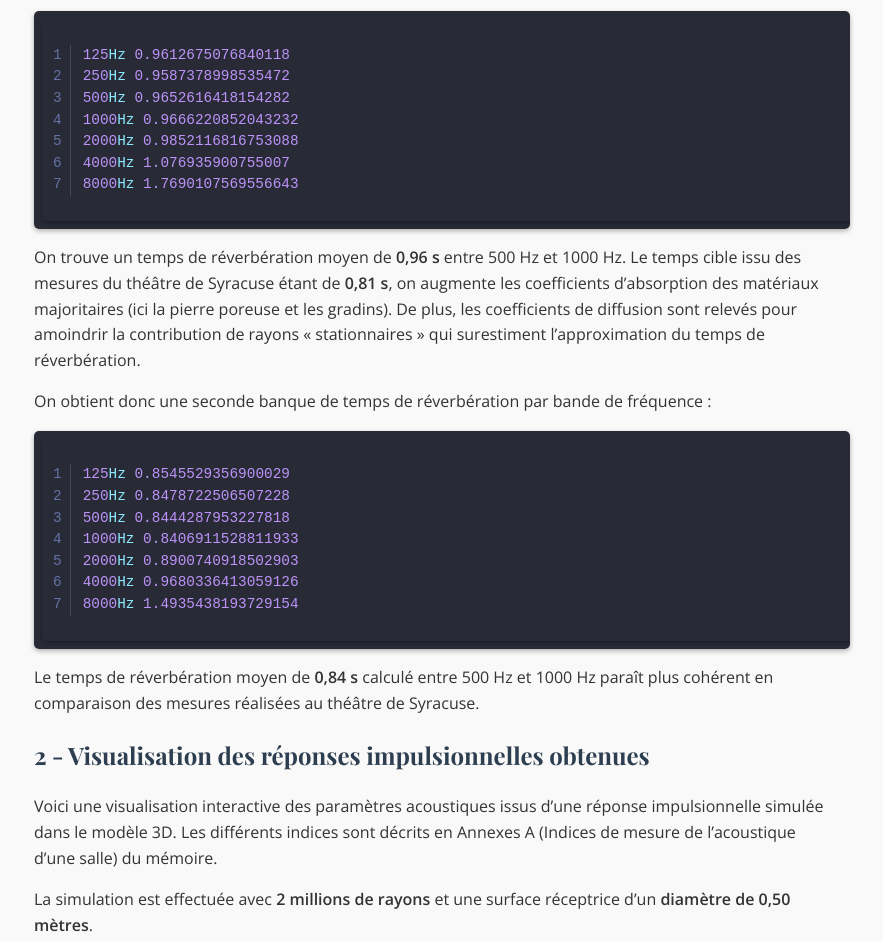
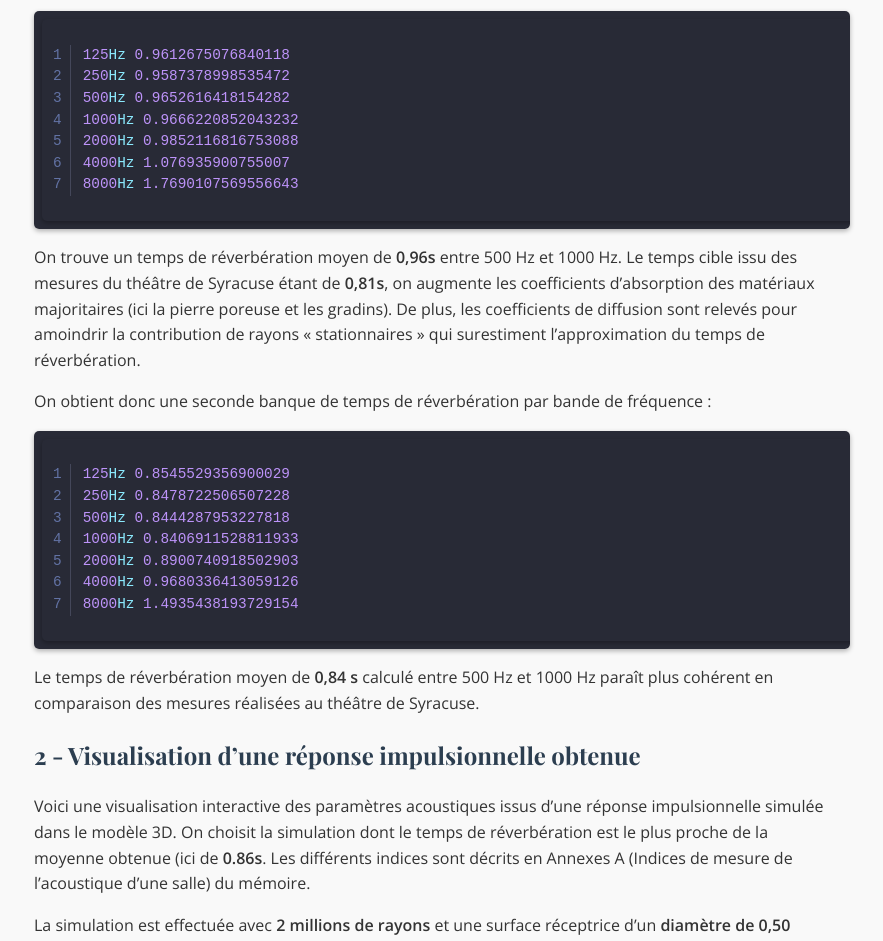
Before and after one commit to agathekowalski/ensll_memoire_p2026, a Jekyll site: the page built from simulations/index.md, in a window 1280 px wide. Shown: the part 2839-3780 px from the top of the page, without its empty margins (206-1089 px from the left). Built offline with Jekyll 4.4.1, drawn with Linux system fonts in a browser that asks for light colours; some of the changed text lies outside the part shown.

Commit message:
Update index.md

````diff
--- a/simulations/index.md
+++ b/simulations/index.md
@@ -152,7 +152,7 @@
 8000Hz 1.7690107569556643
 ```
 
-On trouve un temps de réverbération moyen de **0,96 s** entre 500 Hz et 1000 Hz. Le temps cible issu des mesures du théâtre de Syracuse étant de **0,81 s**, on augmente les coefficients d'absorption des matériaux majoritaires (ici la pierre poreuse et les gradins). De plus, les coefficients de diffusion sont relevés pour amoindrir la contribution de rayons « stationnaires » qui surestiment l'approximation du temps de réverbération.
+On trouve un temps de réverbération moyen de **0,96s** entre 500 Hz et 1000 Hz. Le temps cible issu des mesures du théâtre de Syracuse étant de **0,81s**, on augmente les coefficients d'absorption des matériaux majoritaires (ici la pierre poreuse et les gradins). De plus, les coefficients de diffusion sont relevés pour amoindrir la contribution de rayons « stationnaires » qui surestiment l'approximation du temps de réverbération.
 
 On obtient donc une seconde banque de temps de réverbération par bande de fréquence :
 
@@ -169,9 +169,11 @@
 Le temps de réverbération moyen de **0,84 s** calculé entre 500 Hz et 1000 Hz paraît plus cohérent en comparaison des mesures réalisées au théâtre de Syracuse.
 
 
-## 2 - Visualisation des réponses impulsionnelles obtenues
+## 2 - Visualisation d'une réponse impulsionnelle obtenue
 
-Voici une visualisation interactive des paramètres acoustiques issus d'une réponse impulsionnelle simulée dans le modèle 3D. Les différents indices sont décrits en Annexes A (Indices de mesure de l'acoustique d'une salle) du mémoire.
+Voici une visualisation interactive des paramètres acoustiques issus d'une réponse impulsionnelle simulée dans le modèle 3D.
+On choisit la simulation dont le temps de réverbération est le plus proche de la moyenne obtenue (ici de **0.86s**.
+Les différents indices sont décrits en Annexes A (Indices de mesure de l'acoustique d'une salle) du mémoire.
 
 La simulation est effectuée avec **2 millions de rayons** et une surface réceptrice d'un **diamètre de 0,50 mètres**.
 
@@ -185,10 +187,12 @@
     </iframe>
 </div>
 
-On montre sur l'image ci-dessous les positions de la _source_ et du _listener_ correspondantes :
+On montre sur l'image ci-dessous les positions de source et de récepteur correspondantes :
 
 
 <img
     src="{{ site.baseurl }}/assets/images/position_S_R.png"
     alt="Positions de la _source_ et du _listener_ dans le modèle 3D."
     style="width: 100%; max-width: 800px; height: auto; border-radius: 5px; box-shadow: 0 2px 5px rgba(0,0,0,0.1);">
+
+Voici à présent un extrait audio de cette simulation convoluée avec un son de voix puis avec un extrait de la balade sonore :
````
